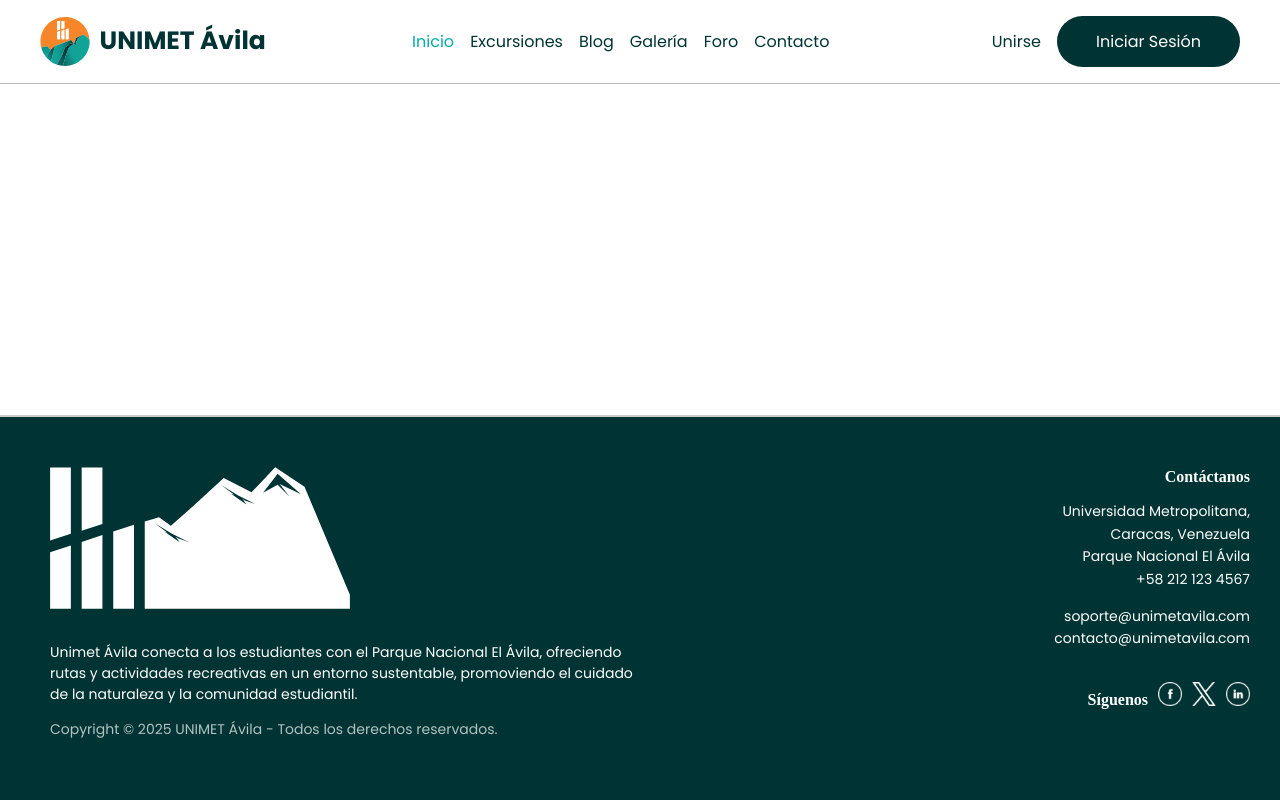
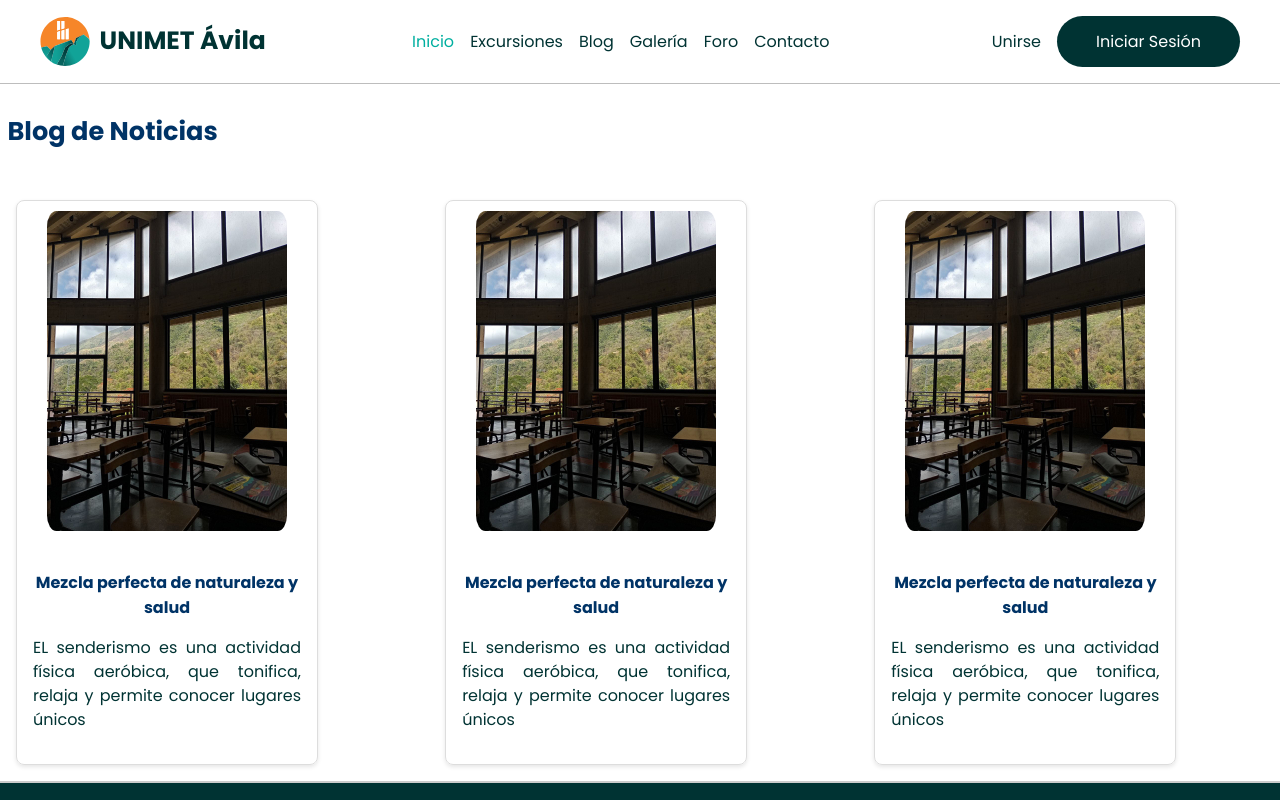
Before and after one commit to Aristides-19/unimet-avila, a React (Vite) app: page / in a window 1280 px wide. Shown: the top 800 px of the page. Built offline with nearby package versions, Linux system fonts and the light colour scheme.

Commit message:
Blog notice component

```diff
--- /dev/null
+++ b/src/components/NoticeBlogCard/GridBlogContainer.jsx
@@ -0,0 +1,51 @@
+import React from 'react';
+import styles from './NoticeBlogCard.module.css'; // Importa el archivo CSS para estilos
+import PropTypes from 'prop-types';
+import Card from './NoticeBlogCard';
+
+const GridBlogContainer = ({
+  imageUrl1,
+  title1,
+  content1,
+  imageUrl2,
+  title2,
+  content2,
+  imageUrl3,
+  title3,
+  content3,
+}) => {
+  return (
+    <>
+      <h2
+        style={{ textAlign: 'left', padding: '7.5px', fontFamily: 'Poppins' }}
+      >
+        Blog de Noticias
+      </h2>
+      <div className={styles.cardGrid}>
+        <div className={styles.cardGrid1}>
+          <Card imageUrl={imageUrl1} title={title1} content={content1} />
+        </div>
+        <div className={styles.cardGrid2}>
+          <Card imageUrl={imageUrl2} title={title2} content={content2} />
+        </div>
+        <div className={styles.cardGrid3}>
+          <Card imageUrl={imageUrl3} title={title3} content={content3} />
+        </div>
+      </div>
+    </>
+  );
+};
+
+GridBlogContainer.propTypes = {
+  imageUrl1: PropTypes.string.isRequired,
+  title1: PropTypes.string.isRequired,
+  content1: PropTypes.string.isRequired,
+  imageUrl2: PropTypes.string.isRequired,
+  title2: PropTypes.string.isRequired,
+  content2: PropTypes.string.isRequired,
+  imageUrl3: PropTypes.string.isRequired,
+  title3: PropTypes.string.isRequired,
+  content3: PropTypes.string.isRequired,
+};
+
+export default GridBlogContainer;
--- /dev/null
+++ b/src/components/NoticeBlogCard/NoticeBlogCard.jsx
@@ -0,0 +1,25 @@
+import React from 'react';
+import styles from './NoticeBlogCard.module.css'; // Importa el archivo CSS para estilos
+import PropTypes from 'prop-types';
+
+const Card = ({ imageUrl, title, content }) => {
+  return (
+    <div className={styles.card}>
+      <div className={styles.cardImageContainer}>
+        <img src={imageUrl} alt={title} className={styles.cardimage} />
+      </div>
+      <div className={styles.cardcontent}>
+        <h2 className={styles.cardtitle}>{title}</h2>
+        <p className={styles.cardtext}>{content}</p>
+      </div>
+    </div>
+  );
+};
+
+Card.propTypes = {
+  imageUrl: PropTypes.string.isRequired,
+  title: PropTypes.string.isRequired,
+  content: PropTypes.string.isRequired,
+};
+
+export default Card;
--- /dev/null
+++ b/src/components/NoticeBlogCard/NoticeBlogCard.module.css
@@ -0,0 +1,69 @@
+.card {
+  border: 1px solid #ddd;
+  border-radius: 8px;
+  overflow: hidden;
+  box-shadow: 0 2px 4px rgba(0, 0, 0, 0.1);
+  margin: 16px;
+  width: 300px; /* Ancho base para pantallas grandes */
+}
+
+.cardImageContainer {
+  display: flex;
+  justify-content: center;
+  align-items: center;
+}
+.cardimage {
+  width: 80%;
+  height: 80%;
+  padding: 10px;
+  border-radius: 7.5%;
+}
+
+.cardcontent {
+  padding: 16px;
+}
+
+.cardtitle {
+  font-family: 'Poppins', serif;
+  font-size: 2vh;
+  margin-bottom: 8px;
+}
+
+.cardtext {
+  text-align: justify;
+  font-size: 1rem;
+  line-height: 1.5;
+}
+
+.cardGrid {
+  display: grid;
+  grid-template-columns: repeat(3, 1fr); /* Crea 3 columnas de igual ancho */
+  gap: 7.5px; /* Espacio entre las columnas (opcional) */
+}
+
+.cardGrid1 {
+  grid-column: 1 / 2; /* Ocupa la primera columna */
+}
+
+.cardGrid2 {
+  grid-column: 2 / 3; /* Ocupa la segunda columna */
+}
+
+.cardGrid3 {
+  grid-column: 3 / 4; /* Ocupa la tercera columna */
+}
+
+/* Estilos responsive */
+@media (max-width: 768px) {
+  .card {
+    width: 90%; /* Ancho para pantallas medianas */
+    margin: 8px auto;
+  }
+}
+
+@media (max-width: 480px) {
+  .card {
+    width: 100%; /* Ancho para pantallas pequeñas */
+    margin: 4px auto;
+  }
+}
--- a/src/pages/Home.jsx
+++ b/src/pages/Home.jsx
@@ -1,7 +1,21 @@
 import React from 'react';
+import GridBlogContainer from '../components/NoticeBlogCard/GridBlogContainer.jsx';
+import image from '../assets/classroom.jpg';
 
 function Home() {
-  return <></>;
+  return (
+    <GridBlogContainer
+      imageUrl1={image}
+      title1='Mezcla perfecta de naturaleza y salud'
+      content1='EL senderismo es una actividad física aeróbica, que tonifica, relaja y permite conocer lugares únicos'
+      imageUrl2={image}
+      title2='Mezcla perfecta de naturaleza y salud'
+      content2='EL senderismo es una actividad física aeróbica, que tonifica, relaja y permite conocer lugares únicos'
+      imageUrl3={image}
+      title3='Mezcla perfecta de naturaleza y salud'
+      content3='EL senderismo es una actividad física aeróbica, que tonifica, relaja y permite conocer lugares únicos'
+    />
+  );
 }
 
 export default Home;
```
Also changed, not shown: src/assets/classroom.jpg (added).
